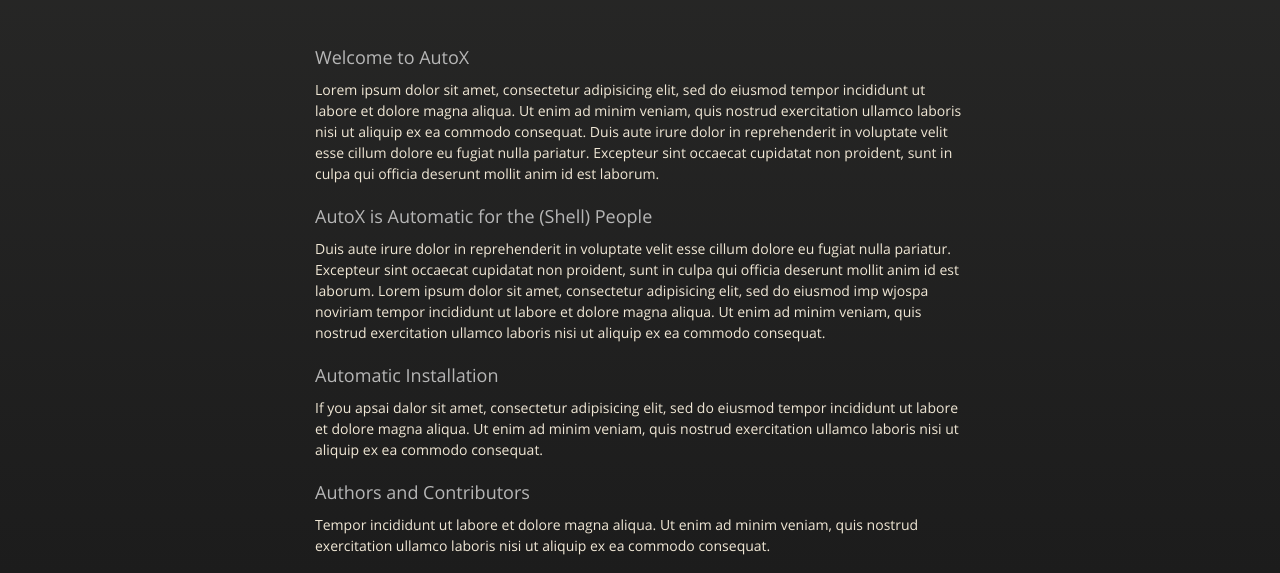
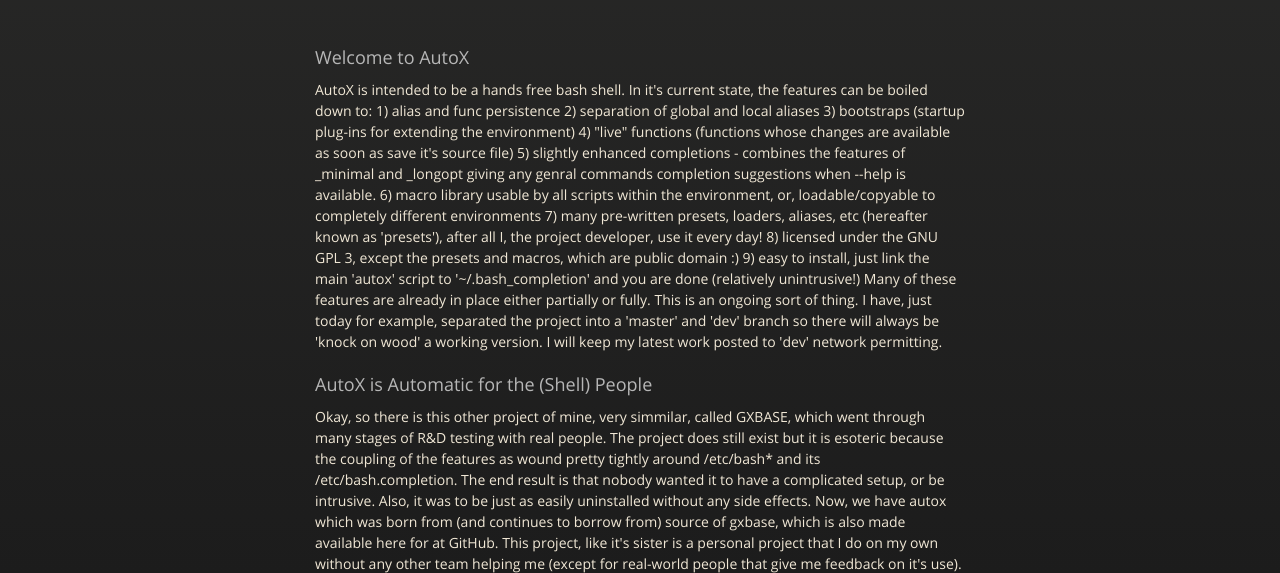
Before and after one commit to osirisgothra/autox, a plain HTML site: page index.html in a window 1280 px wide. Shown: the part 226-799 px from the top of the page. Drawn offline with nearby package versions, Linux system fonts and the light colour scheme.

Commit message:
rid of the lorem ipsum crap [see details]
The lorem was for filler only, now added the meaningful text to complement the sections that I had previously designated to be important. As I am the only one doing this, I will be jumping around a bit.

```diff
--- a/index.html
+++ b/index.html
@@ -52,31 +52,54 @@
         <h3>
 <a id="welcome-to-autox" class="anchor" href="#welcome-to-autox" aria-hidden="true"><span class="octicon octicon-link"></span></a>Welcome to AutoX</h3>
 
-<p>Lorem ipsum dolor sit amet, consectetur adipisicing elit, sed do eiusmod
-tempor incididunt ut labore et dolore magna aliqua. Ut enim ad minim veniam,
-quis nostrud exercitation ullamco laboris nisi ut aliquip ex ea commodo
-consequat. Duis aute irure dolor in reprehenderit in voluptate velit esse
-cillum dolore eu fugiat nulla pariatur. Excepteur sint occaecat cupidatat non
-proident, sunt in culpa qui officia deserunt mollit anim id est laborum.</p>
+<p>AutoX is intended to be a hands free bash shell. In it's current state, the features can be boiled down to:
+1) alias and func persistence
+2) separation of global and local aliases
+3) bootstraps (startup plug-ins for extending the environment)
+4) "live" functions (functions whose changes are available as soon as save it's source file)
+5) slightly enhanced completions - combines the features of _minimal and _longopt giving any genral commands completion suggestions when --help is available.
+6) macro library usable by all scripts within the environment, or, loadable/copyable to completely different environments
+7) many pre-written presets, loaders, aliases, etc (hereafter known as 'presets'), after all I, the project developer, use it every day!
+8) licensed under the GNU GPL 3, except the presets and macros, which are public domain :)
+9) easy to install, just link the main 'autox' script to '~/.bash_completion' and you are done (relatively unintrusive!)
+
+Many of these features are already in place either partially or fully. This is an ongoing sort of thing. I have, just today for example, separated the project
+into a 'master' and 'dev' branch so there will always be 'knock on wood' a working version. I will keep my latest work posted to 'dev' network permitting.
 
 <h3>
 <a id="autox-is-automatic-for-the-shell-people" class="anchor" href="#autox-is-automatic-for-the-shell-people" aria-hidden="true"><span class="octicon octicon-link"></span></a>AutoX is Automatic for the (Shell) People</h3>
 
-<p>Duis aute irure dolor in reprehenderit in voluptate velit esse
-cillum dolore eu fugiat nulla pariatur. Excepteur sint occaecat cupidatat non
-proident, sunt in culpa qui officia deserunt mollit anim id est laborum. Lorem ipsum
-dolor sit amet, consectetur adipisicing elit, sed do eiusmod imp wjospa noviriam
-tempor incididunt ut labore et dolore magna aliqua. Ut enim ad minim veniam,
-quis nostrud exercitation ullamco laboris nisi ut aliquip ex ea commodo
-consequat. </p>
+<p>Okay, so there is this other project of mine, very simmilar, called GXBASE, which went through many stages
+of R&D testing with real people. The project does still exist but it is esoteric because the coupling of the features
+as wound pretty tightly around /etc/bash* and its /etc/bash.completion. The end result is that nobody wanted it to
+have a complicated setup, or be intrusive. Also, it was to be just as easily uninstalled without any side effects.
+
+Now, we have autox which was born from (and continues to borrow from) source of gxbase, which is also made available here for at GitHub.
+This project, like it's sister is a personal project that I do on my own without any other team helping me (except for real-world
+people that give me feedback on it's use). But, unlike GXBASE, it is not esoteric nor is it polymorphic in purpose. Now that
+that purpose has gained solid footing, I pulled what was needed into the newly created AutoX branch.
+
+The source repository could be cleaner, and there are several IDE's that I have used on and off:
+- KomodoEdit is used for all the Perl code
+- PyCharm CE for the Python stuff
+- QtCreator/Designer,etc for any binaries that are either in C or C++ (usually C++)
+- Sublime Text 3 is used for the days when I must edit more than 3 languages at a time because running 3 IDEs hogs too much memory
+- Nano >=2.4.2 + my zone4 nanopatch if I am in a BIG hurry (it uses a customized set of patches to allow some extended settings and colors to be used (see my nanopatch in /etc/offline-testing/zone4)
+- VIM >= 7.4 self-compiled (i make some esoteric changes to VIM that I would not think useful to anyone else) for whenever I am on a non-graphical terminal for ALL these above (the complete setup I use is included in the /etc/axvim section)
+</p>
 
 <h3>
 <a id="automatic-installation" class="anchor" href="#automatic-installation" aria-hidden="true"><span class="octicon octicon-link"></span></a>Automatic Installation</h3>
 
-<p>If you apsai dalor sit amet, consectetur adipisicing elit, sed do eiusmod
-tempor incididunt ut labore et dolore magna aliqua. Ut enim ad minim veniam,
-quis nostrud exercitation ullamco laboris nisi ut aliquip ex ea commodo
-consequat. </p>
+<p>Auto install is planned, but not yet available. I feel at this time the link to bash_completion is good enough. Now
+if you actually already use that file, just rename it to .bash_completion.ax and the loader will pick it up (first) for you.
+This pickup will be done exactly ONE TIME as bash does as well.
+
+  If you do not use bash completion at all for some reason, you can just add the line:
+
+  'source ~/.bash_completion'
+
+  To your ~/.bashrc script (or create an empty '~/.bashrc' first if you dont already have one). </p>
 
 <h3>
 <a id="authors-and-contributors" class="anchor" href="#authors-and-contributors" aria-hidden="true"><span class="octicon octicon-link"></span></a>Authors and Contributors</h3>
```
